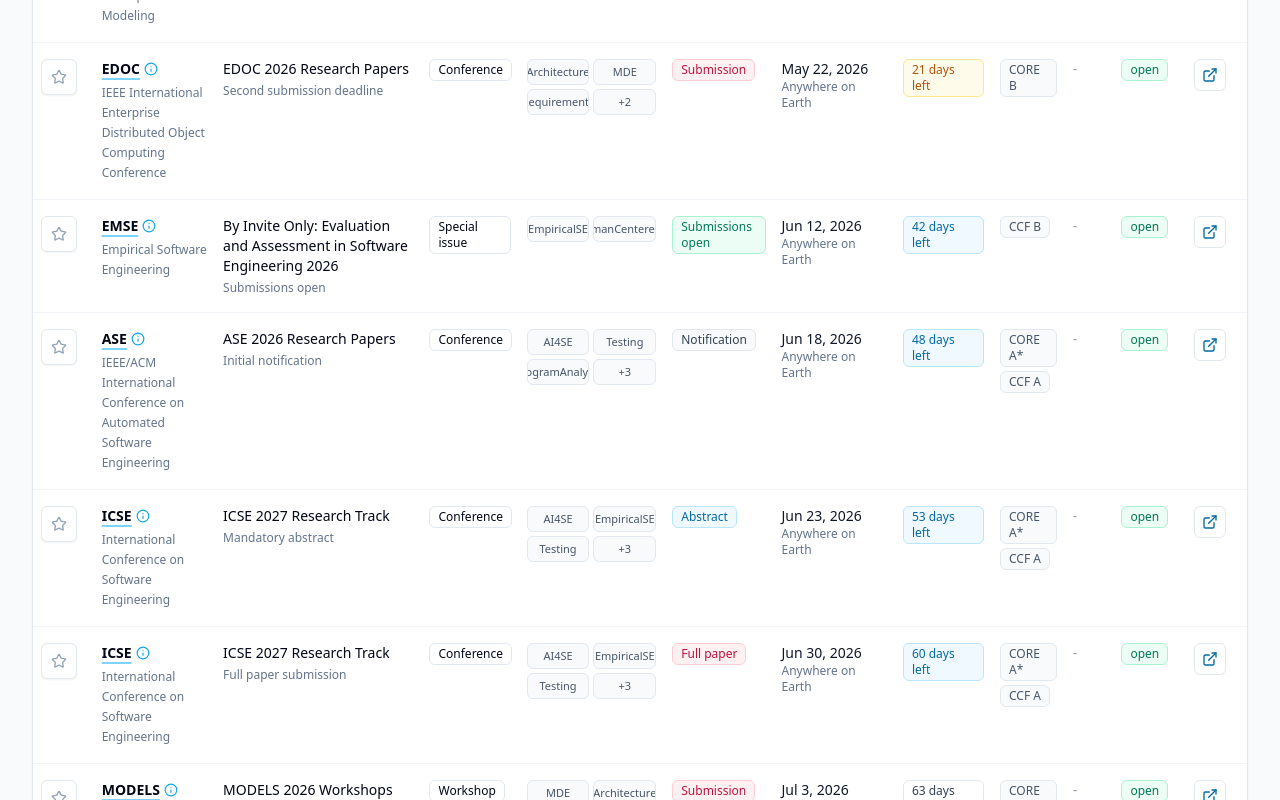
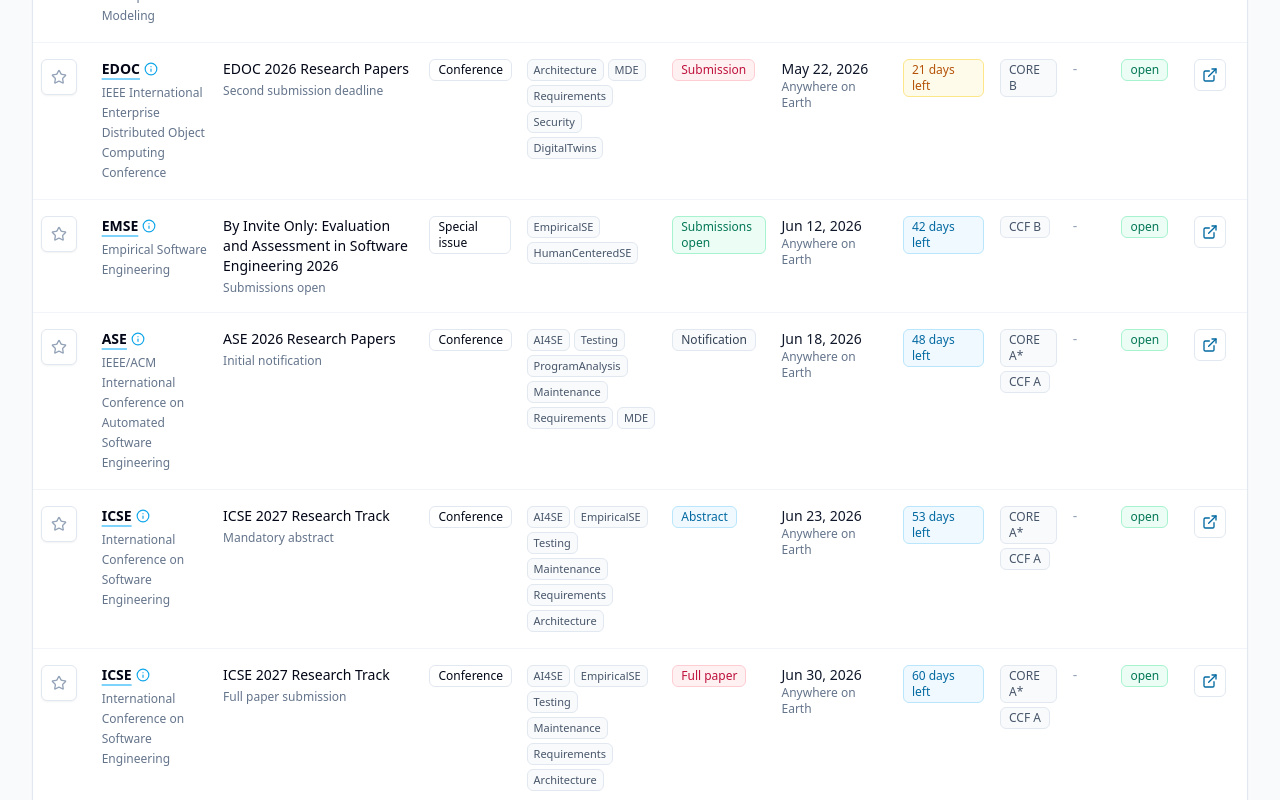
Before and after one commit to Aries-Fu/se-publication-deadlines, a React (Vite) app: page / in a window 1280 px wide. Shown: the part 980-1780 px from the top of the page. Built offline with nearby package versions, Linux system fonts and the light colour scheme.

Commit message:
Show all category badges

```diff
--- a/src/components/DeadlineTable.tsx
+++ b/src/components/DeadlineTable.tsx
@@ -56,26 +56,18 @@
 }
 
 function CompactCategories({ categories }: { categories: string[] }): JSX.Element {
-  const visibleCategories = categories.length > 4 ? categories.slice(0, 3) : categories;
-  const hiddenCount = categories.length - visibleCategories.length;
-
   return (
-    <div className="grid max-w-44 grid-cols-2 gap-1">
-      {visibleCategories.map((category) => (
+    <div className="flex max-w-full flex-wrap gap-1">
+      {categories.map((category) => (
         <Badge
           key={category}
           variant="muted"
-          className="min-w-0 justify-center truncate px-1.5 text-[11px]"
+          className="max-w-full whitespace-normal break-words px-1.5 text-[11px] leading-4"
           title={category}
         >
           {category}
         </Badge>
       ))}
-      {hiddenCount > 0 ? (
-        <Badge variant="muted" className="justify-center px-1.5 text-[11px]">
-          +{hiddenCount}
-        </Badge>
-      ) : null}
     </div>
   );
 }
--- a/src/components/JournalList.tsx
+++ b/src/components/JournalList.tsx
@@ -23,26 +23,18 @@
 }
 
 function CompactCategories({ categories }: { categories: string[] }): JSX.Element {
-  const visibleCategories = categories.length > 4 ? categories.slice(0, 3) : categories;
-  const hiddenCount = categories.length - visibleCategories.length;
-
   return (
-    <div className="grid max-w-44 grid-cols-2 gap-1">
-      {visibleCategories.map((category) => (
+    <div className="flex max-w-full flex-wrap gap-1">
+      {categories.map((category) => (
         <Badge
           key={category}
           variant="muted"
-          className="min-w-0 justify-center truncate px-1.5 text-[11px]"
+          className="max-w-full whitespace-normal break-words px-1.5 text-[11px] leading-4"
           title={category}
         >
           {category}
         </Badge>
       ))}
-      {hiddenCount > 0 ? (
-        <Badge variant="muted" className="justify-center px-1.5 text-[11px]">
-          +{hiddenCount}
-        </Badge>
-      ) : null}
     </div>
   );
 }
```
